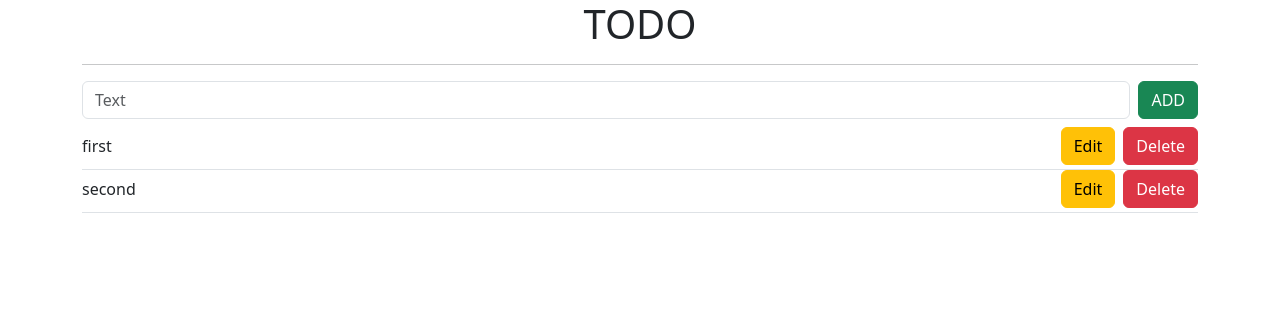
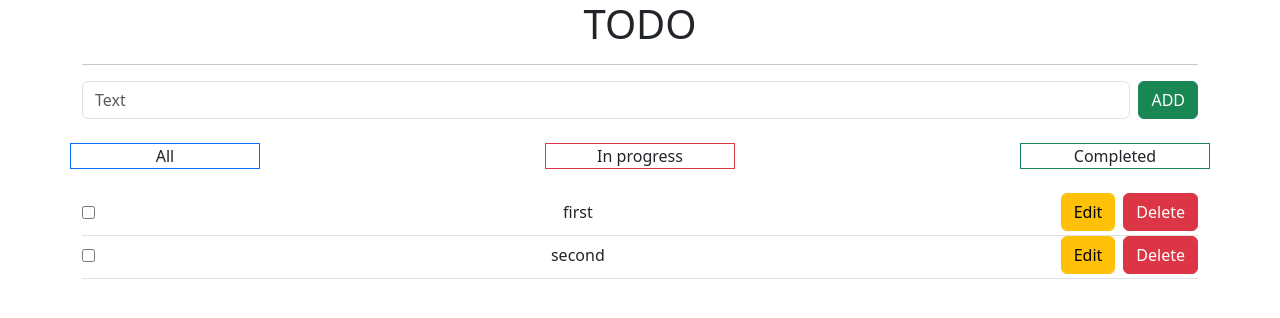
Before and after one commit to karinebznuni/react-todo, a React (Vite) app: page / in a window 1280 px wide. Shown: the top 318 px of the page. Built offline with nearby package versions, Linux system fonts and the light colour scheme.

Commit message:
keep changes

```diff
--- a/src/App.tsx
+++ b/src/App.tsx
@@ -1,15 +1,20 @@
 import { Todo } from "./Todo";
 import "./App.css";
 import { useEffect, useState } from "react";
+import { Filters } from "./Filters";
 
 type Todo = {
   text: string;
   completed: boolean;
 };
 
+
+type TodoFilter = "ALL" | "IN_PROGRESS" | "COMPLETED";
+
 function App() {
   const [todos, setTodos] = useState<Todo[]>([]);
   const [inputText, setInputText] = useState<string>("");
+  const [todoFIlter, setTodoFilter] = useState<TodoFilter>("ALL");
 
   useEffect(() => {
     setTodos([
@@ -33,6 +38,36 @@ function App() {
     setTodos([...todos, newTodo]);
     setInputText("");
   };
+  const handleDeleteTodo = (index: number) => {
+    const filteredTodos = todos.filter((todo, i) => {
+      return i !== index;
+    });
+    setTodos(filteredTodos);
+  };
+
+  const handleCheckedTodo = (index: number) => {
+    const updatedTodos = [...todos];
+    updatedTodos[index].completed = !updatedTodos[index].completed;
+    setTodos(updatedTodos);
+    console.log(updatedTodos[index].completed);
+  };
+
+  const handleFilterTodo = (filterState: TodoFilter) => {
+    setTodoFilter(filterState);
+  };
+
+  let filteredTodos: Todo[] = [];
+  if (todoFIlter === "COMPLETED") {
+    filteredTodos = todos.filter((todo) => {
+      return todo.completed;
+    })
+  } else if (todoFIlter === "IN_PROGRESS") {
+    filteredTodos = todos.filter((todo) => {
+      return !todo.completed;
+    })
+  } else {
+    filteredTodos = todos;
+  }
 
   return (
     <div className="container">
@@ -52,10 +87,19 @@ function App() {
           ADD
         </button>
       </div>
+      <div className="mt-4 mb-4">
+        <Filters onFilter={handleFilterTodo} />
+      </div>
       <div className="mt-2">
-        {todos.map((todo, index) => {
+        {filteredTodos.map((todo, index) => {
           return (
-            <Todo key={index} text={todo.text} completed={todo.completed} />
+            <Todo
+              key={index}
+              text={todo.text}
+              completed={todo.completed}
+              onDelete={() => handleDeleteTodo(index)}
+              onChecked={() => handleCheckedTodo(index)}
+            />
           );
         })}
       </div>
--- /dev/null
+++ b/src/Filters.tsx
@@ -0,0 +1,36 @@
+type FilteredProps = {
+  // eslint-disable-next-line @typescript-eslint/no-explicit-any
+  onFilter: (status: any) => void;
+};
+
+export function Filters(props: FilteredProps) {
+  return (
+    <div className="row text-center justify-content-between">
+      <div
+        className="col-2 border border-primary"
+        onClick={() => {
+          props.onFilter("ALL");
+        }}
+      >
+        All
+      </div>
+      <div
+        className="col-2 border border-danger"
+        onClick={() => {
+        console.log("in progress")
+          props.onFilter("IN_PROGRESS");
+        }}
+      >
+        In progress
+      </div>
+      <div
+        className="col-2 border border-success"
+        onClick={() => {
+          props.onFilter("COMPLETED");
+        }}
+      >
+        Completed
+      </div>
+    </div>
+  );
+}
--- a/src/Todo.tsx
+++ b/src/Todo.tsx
@@ -1,15 +1,24 @@
 type Props = {
   text: string;
   completed: boolean;
-}
+  onDelete: () => void;
+  onChecked: () => void;
+};
 
 export function Todo(props: Props) {
   return (
     <div className="d-flex align-items-center justify-content-between border-bottom pb-1">
+      <input
+        type="checkbox"
+        checked={props.completed}
+        onChange={props.onChecked}
+      />
       <span>{props.text}</span>
       <div>
         <button className="btn btn-warning me-2">Edit</button>
-        <button className="btn btn-danger">Delete</button>
+        <button className="btn btn-danger" onClick={props.onDelete}>
+          Delete
+        </button>
       </div>
     </div>
   );
```
